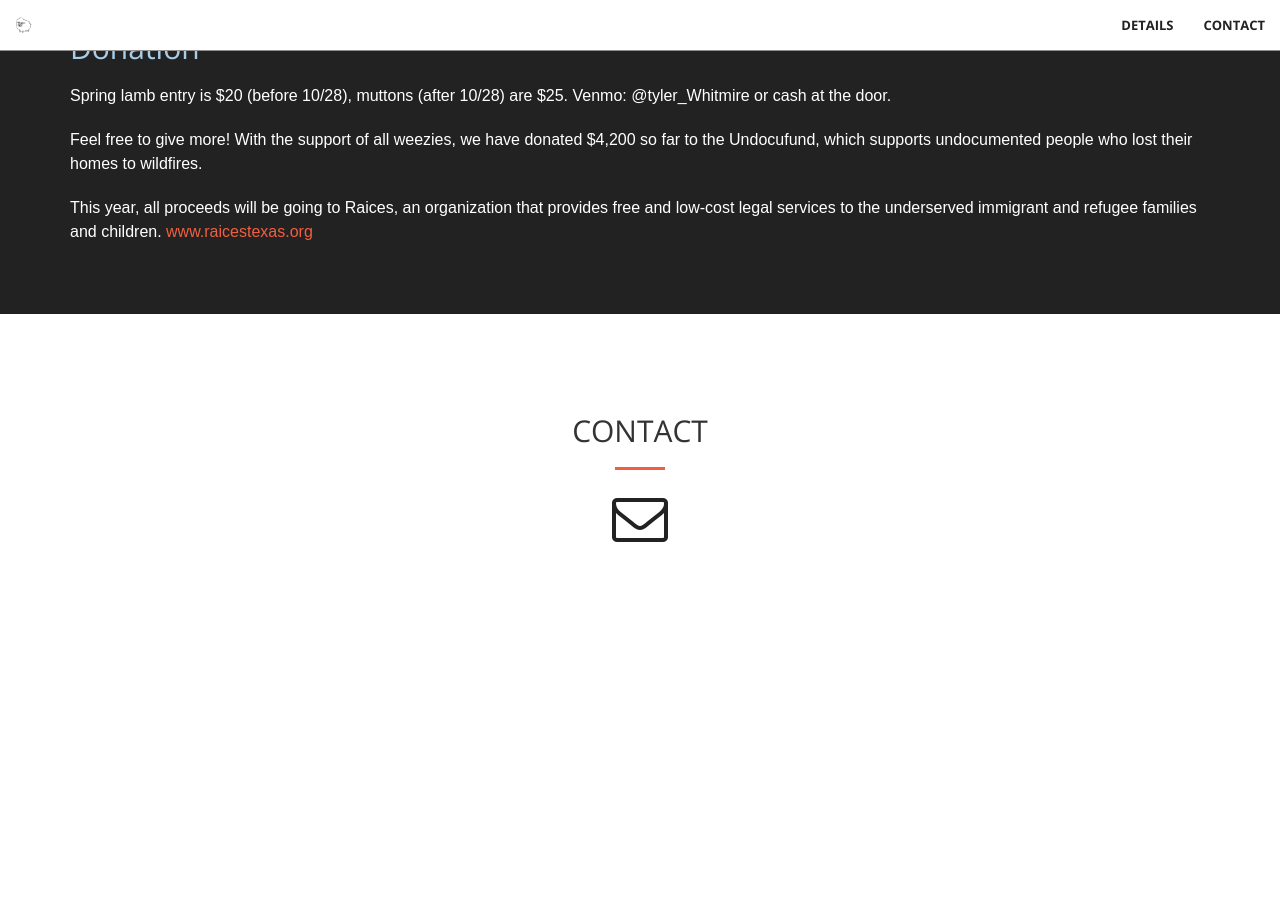
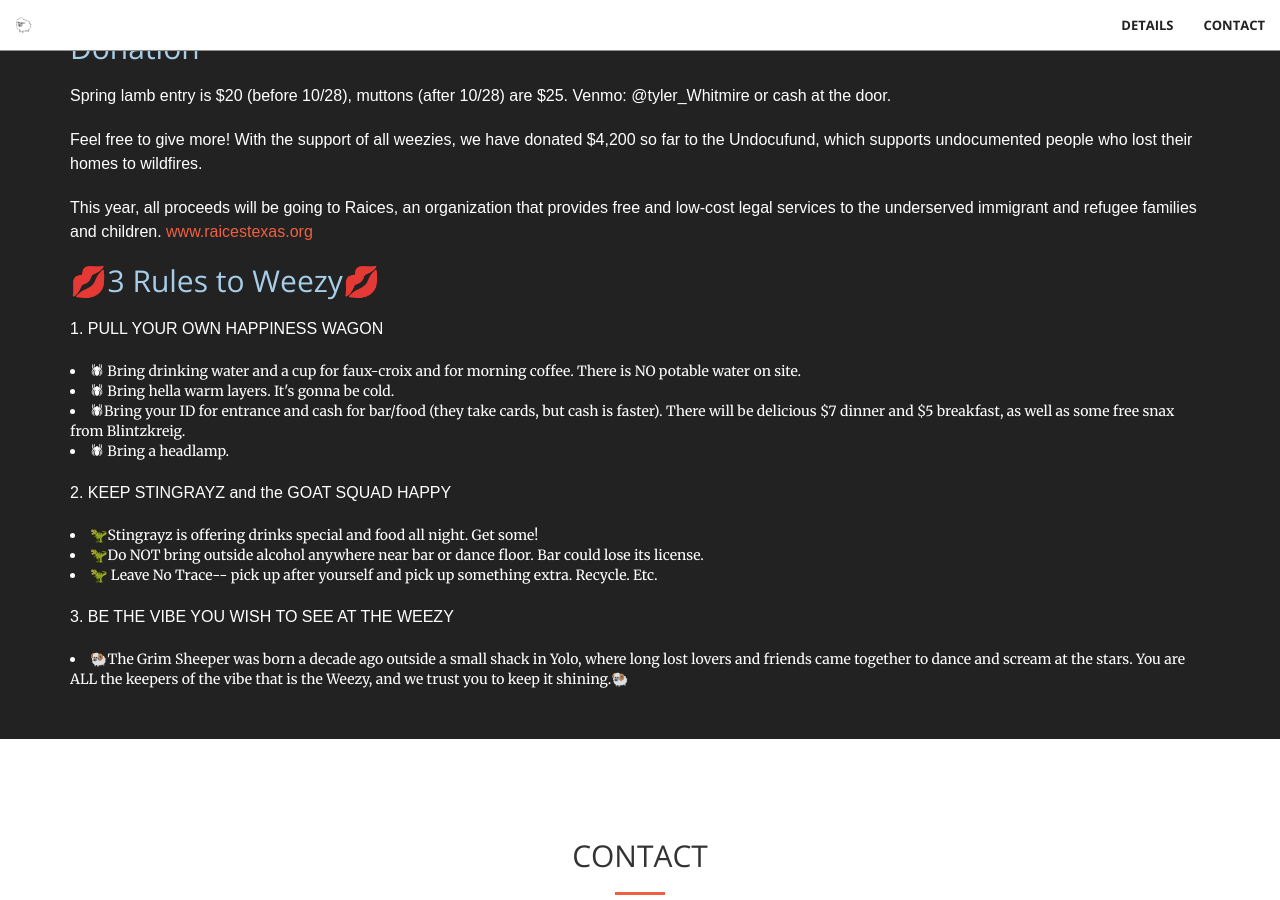
Before and after one commit to iamciera/halloweezy7, a Jekyll site: the page built from index.html, in a window 1280 px wide and 900 px high, scrolled down 1626 px. Built offline with Jekyll 4.4.1, drawn with Linux system fonts in a browser that asks for light colours; before the commit the page ends 2272 px from its top, so only the background shows below that.

Commit message:
Added rules

```diff
--- a/_includes/aside.html
+++ b/_includes/aside.html
@@ -32,7 +32,24 @@
               <p>This year, all proceeds will be going to Raices, an organization that provides free and low-cost legal services to the underserved immigrant and refugee families and children.
               <a href ="https://www.raicestexas.org/#" > www.raicestexas.org</a></p>
 
+              <font color= #a7cee8><h2>💋3 Rules to Weezy💋</h2></font>
 
+                <p>1. PULL YOUR OWN HAPPINESS WAGON</p>
+
+                <li>🕷 Bring drinking water and a cup for faux-croix and for morning coffee. There is NO potable water on site.</li>
+                <li>🕷 Bring hella warm layers. It's gonna be cold.</li>
+                <li>🕷Bring your ID for entrance and cash for bar/food (they take cards, but cash is faster). There will be delicious $7 dinner and $5 breakfast, as well as some free snax from Blintzkreig.</li>
+                <li>🕷 Bring a headlamp.</li>
+                  <br>
+                <p>2. KEEP STINGRAYZ and the GOAT SQUAD HAPPY</p>
+
+                <li>🦖Stingrayz is offering drinks special and food all night. Get some!</li>
+                <li>🦖Do NOT bring outside alcohol anywhere near bar or dance floor. Bar could lose its license. </li>
+                <li>🦖 Leave No Trace-- pick up after yourself and pick up something extra. Recycle.  Etc.  </li>
+                  <br>
+               <p> 3. BE THE VIBE YOU WISH TO SEE AT THE WEEZY </p>
+
+                <li>🐏The Grim Sheeper was born a decade ago outside a small shack in Yolo, where long lost lovers and friends came together to dance and scream at the stars. You are ALL the keepers of the vibe that is the Weezy, and we trust you to keep it shining.🐏</li>
 
 
           </div>
```
